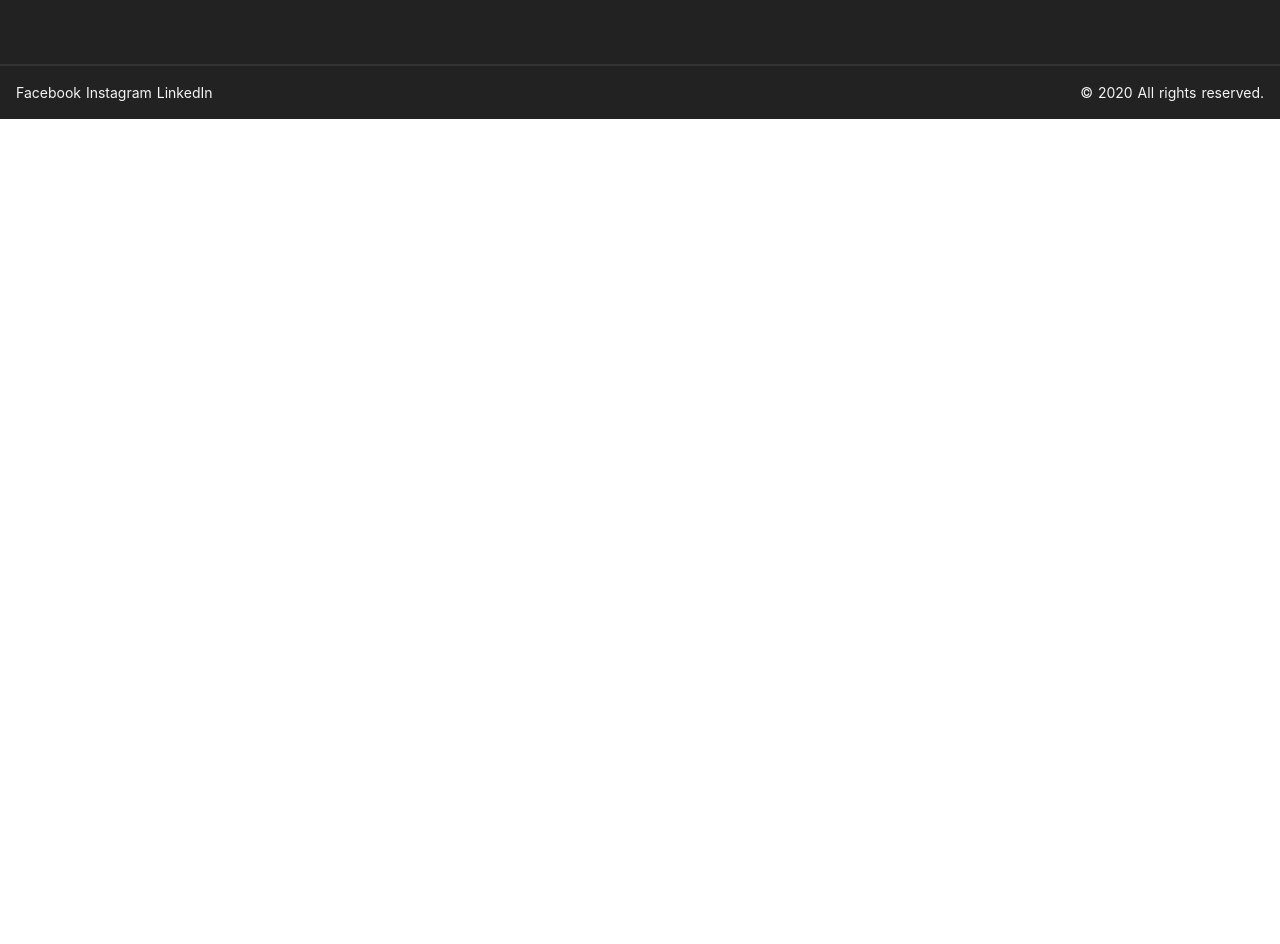
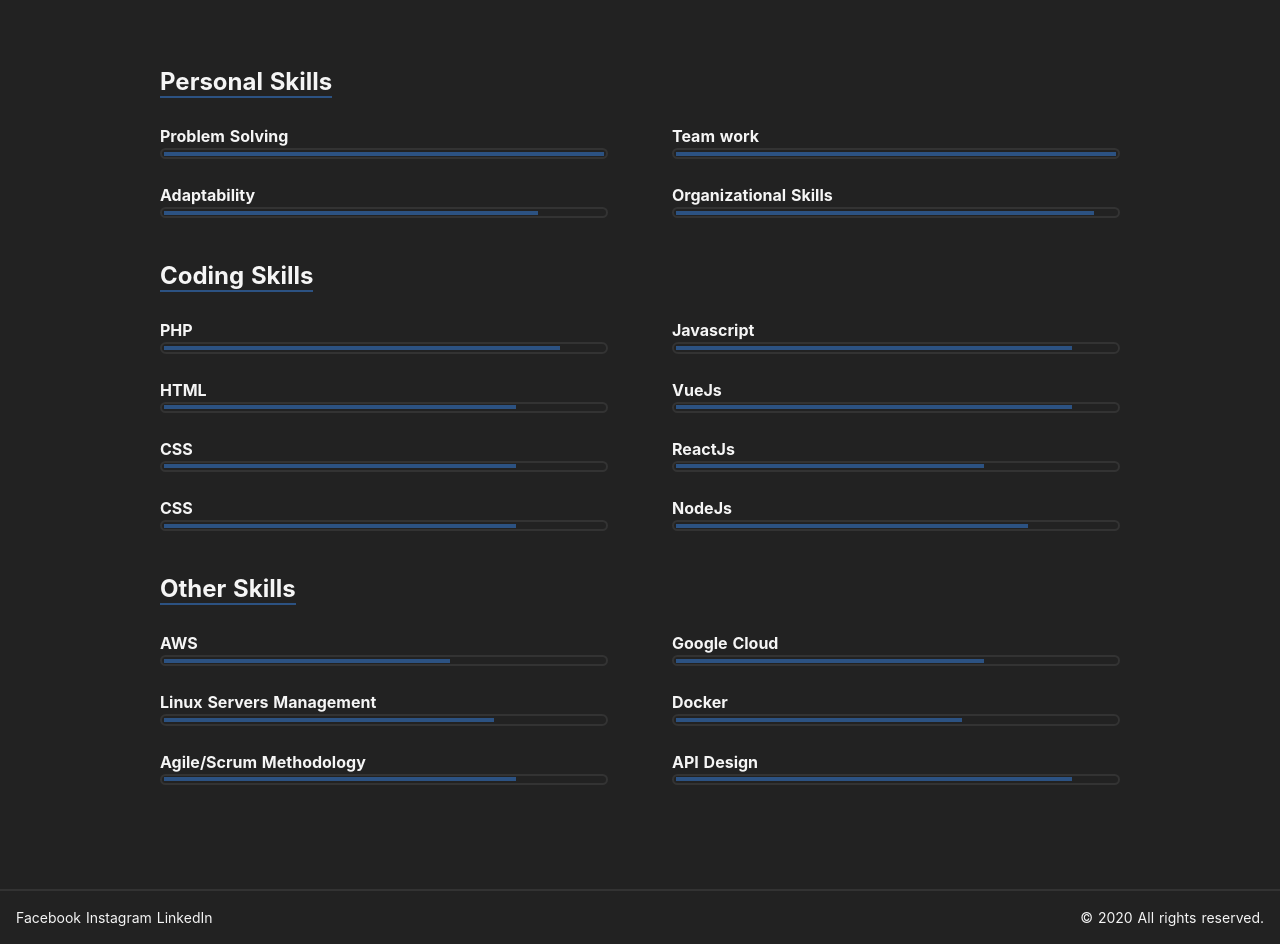
Before and after one commit to JuanNitram/personal-blog, a Nuxt app: page /resume in a window 1280 px wide. Shown: the part 1360-2304 px from the top of the page. Before the commit the page ends 1479 px from the top, so only its background shows below. Built offline with nearby package versions, Linux system fonts and the light colour scheme.

Commit message:
Add travis ci yaml file

```diff
--- /dev/null
+++ b/components/pages/resume/Skills.vue
@@ -0,0 +1,108 @@
+<template>
+    <div class=w-full>
+        <div class="pb-6">
+            <Title text="Personal Skills"/>
+        </div>
+
+        <div class="block lg:flex pb-6">
+            <div class="w-full lg:w-1/2 block mr-8">
+                <StatusBar text="Problem Solving" width="100%"/>
+            </div>
+            <div class="w-full lg:w-1/2 block ml-8">
+                <StatusBar text="Team work" width="100%"/>
+            </div>
+        </div>
+
+        <div class="block lg:flex pb-10">
+            <div class="w-full lg:w-1/2 block mr-8">
+                <StatusBar text="Adaptability" width="85%"/>
+            </div>
+            <div class="w-full lg:w-1/2 block ml-8">
+                <StatusBar text="Organizational Skills" width="95%"/>
+            </div>
+        </div>
+
+        <div class="pb-6">
+            <Title text="Coding Skills"/>
+        </div>
+
+        <div class="block lg:flex pb-6">
+            <div class="w-full lg:w-1/2 block mr-8">
+                <StatusBar text="PHP" width="90%"/>
+            </div>
+            <div class="w-full lg:w-1/2 block ml-8">
+                <StatusBar text="Javascript" width="90%"/>
+            </div>
+        </div>
+
+        <div class="block lg:flex pb-6">
+            <div class="w-full lg:w-1/2 block mr-8">
+                <StatusBar text="HTML" width="80%"/>
+            </div>
+            <div class="w-full lg:w-1/2 block ml-8">
+                <StatusBar text="VueJs" width="90%"/>
+            </div>
+        </div>
+
+        <div class="block lg:flex pb-6">
+            <div class="w-full lg:w-1/2 block mr-8">
+                <StatusBar text="CSS" width="80%"/>
+            </div>
+            <div class="w-full lg:w-1/2 block ml-8">
+                <StatusBar text="ReactJs" width="70%"/>
+            </div>
+        </div>
+
+        <div class="block lg:flex pb-10">
+            <div class="w-full lg:w-1/2 block mr-8">
+                <StatusBar text="CSS" width="80%"/>
+            </div>
+            <div class="w-full lg:w-1/2 block ml-8">
+                <StatusBar text="NodeJs" width="80%"/>
+            </div>
+        </div>
+
+        <div class="pb-6">
+            <Title text="Other Skills"/>
+        </div>
+
+        <div class="block lg:flex pb-6">
+            <div class="w-full lg:w-1/2 block mr-8">
+                <StatusBar text="AWS" width="65%"/>
+            </div>
+            <div class="w-full lg:w-1/2 block ml-8">
+                <StatusBar text="Google Cloud" width="70%"/>
+            </div>
+        </div>
+
+        <div class="block lg:flex pb-6">
+            <div class="w-full lg:w-1/2 block mr-8">
+                <StatusBar text="Linux Servers Management" width="75%"/>
+            </div>
+            <div class="w-full lg:w-1/2 block ml-8">
+                <StatusBar text="Docker" width="65%"/>
+            </div>
+        </div>
+
+        <div class="block lg:flex pb-6">
+            <div class="w-full lg:w-1/2 block mr-8">
+                <StatusBar text="Agile/Scrum Methodology" width="80%"/>
+            </div>
+            <div class="w-full lg:w-1/2 block ml-8">
+                <StatusBar text="API Design" width="90%"/>
+            </div>
+        </div>
+    </div>
+</template>
+
+<script>
+    import Title from '../../shared/Title';
+    import StatusBar from '../../shared/StatusBar';
+
+    export default {
+        components: {
+            Title,
+            StatusBar
+        }
+    }
+</script>
--- /dev/null
+++ b/components/shared/StatusBar.vue
@@ -0,0 +1,17 @@
+<template>
+    <div>
+        <h2 class="text-md font-bold text-gray-100">{{ text }}</h2>
+        <div class="w-full border-2 border-gray-800 rounded-lg" :style="{padding: '.1rem'}">
+            <div class="border-2 border-blue-800" :style="{width: width}"></div>
+        </div>
+    </div>
+</template>
+
+<script>
+    export default {
+        props: {
+            text: String,
+            width: String,
+        }
+    }
+</script>
--- a/pages/resume/index.vue
+++ b/pages/resume/index.vue
@@ -14,6 +14,10 @@
         <div class="block lg:flex px-6 lg:px-40 pb-20">
             <Certificates/>
         </div>
+
+        <div class="block lg:flex px-6 lg:px-40 pb-20">
+            <Skills/>
+        </div>
     </div>
 </template>
 
@@ -22,6 +26,7 @@
     import Education from '../../components/pages/resume/Education';
     import Experience from '../../components/pages/resume/Experience';
     import Certificates from '../../components/pages/resume/Certificates';
+    import Skills from '../../components/pages/resume/Skills';
 
     export default {
         transition: 'page',
@@ -30,7 +35,8 @@
             Breadcrumb,
             Education,
             Experience,
-            Certificates
+            Certificates,
+            Skills
         }
     }
 </script>
```
Also changed, not shown: .travis.yml (added).
